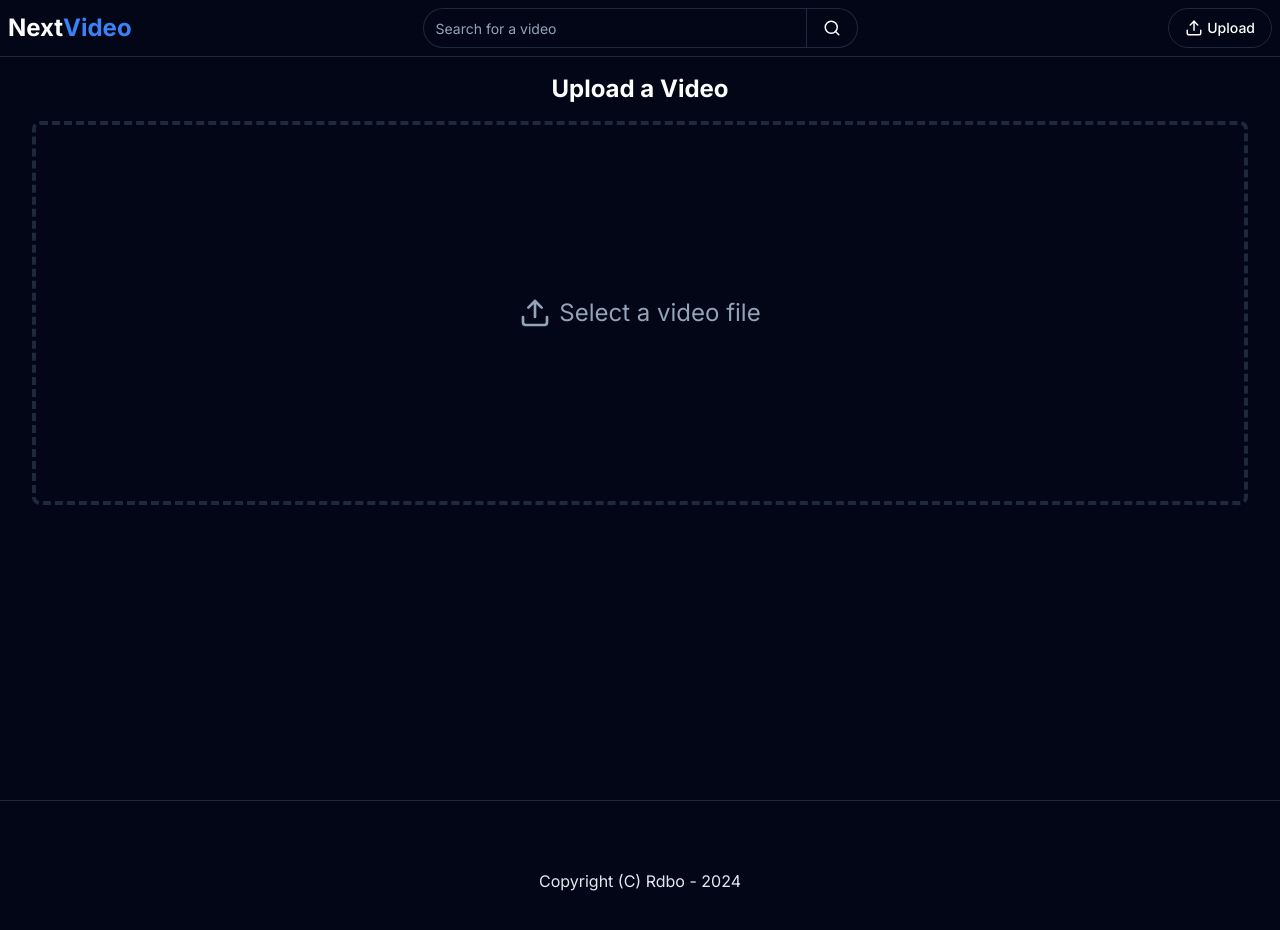
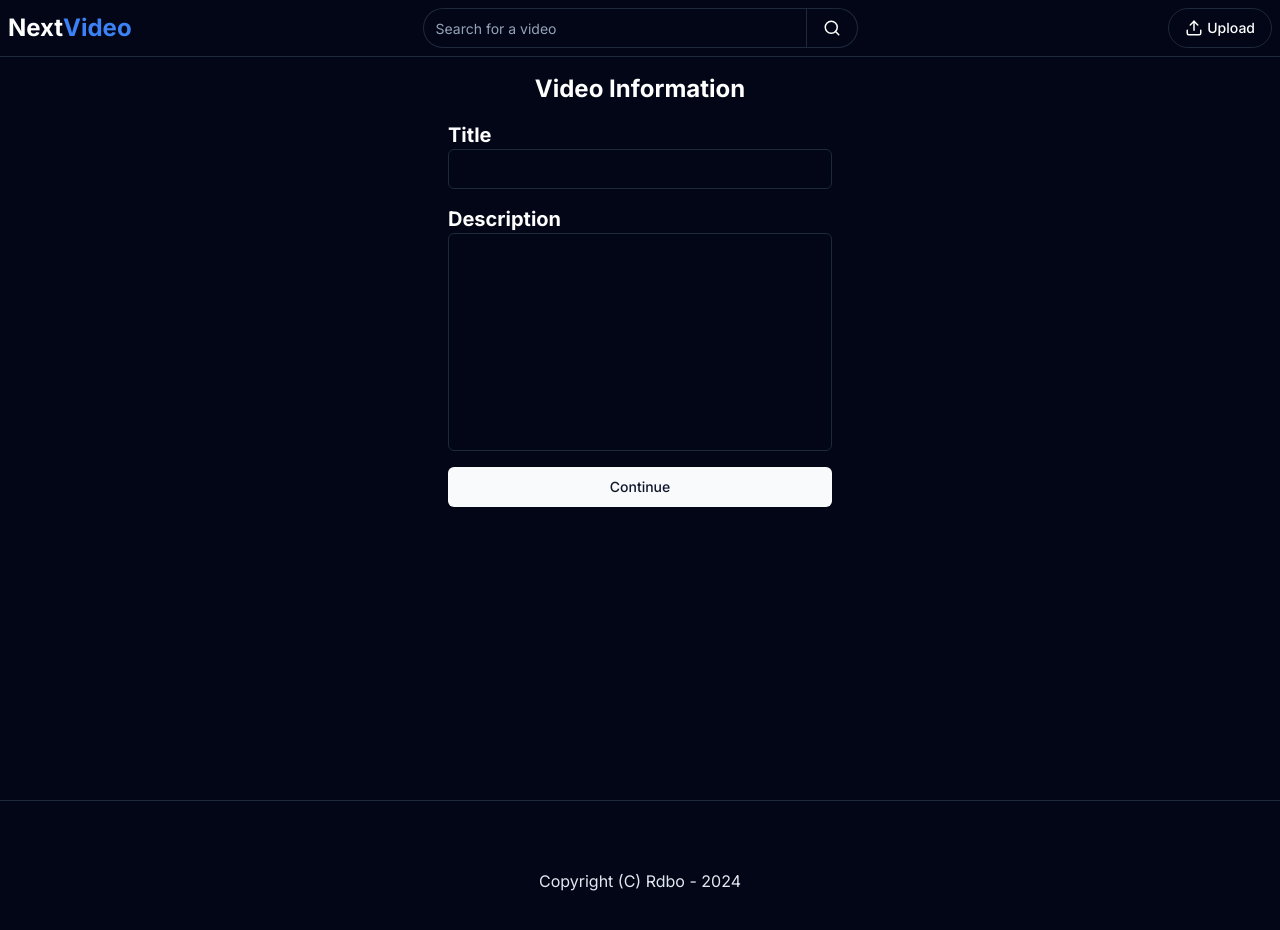
Before and after one commit to rdbo/nextvideo, a Next.js app: page /upload in a window 1280 px wide. Shown: the top 930 px of the page. Built offline with nearby package versions, Linux system fonts and the light colour scheme.

Commit message:
added video information form

```diff
--- a/app/upload/page.tsx
+++ b/app/upload/page.tsx
@@ -1,11 +1,51 @@
 "use client";
 
+import { Button } from "@/components/ui/button";
+import { Input } from "@/components/ui/input";
+import { Label } from "@/components/ui/label";
 import { Progress } from "@/components/ui/progress";
+import { Textarea } from "@/components/ui/textarea";
 import { Upload } from "lucide-react";
-import { useCallback, useState } from "react";
+import { createContext, useCallback, useContext, useRef, useState } from "react";
 import { useDropzone } from "react-dropzone";
 
-export default function UploadPage() {
+interface VideoInfo {
+  name: string;
+  description: string;
+}
+
+interface VideoInfoContextProps {
+  videoInfo: VideoInfo | null;
+  setVideoInfo: React.Dispatch<React.SetStateAction<VideoInfo | null>>;
+}
+
+const VideoInfoContext = createContext<VideoInfoContextProps | null>(null);
+
+function VideoInformation() {
+  const { videoInfo, setVideoInfo } = useContext(VideoInfoContext) as VideoInfoContextProps;
+  const formVideoName = useRef(null);
+
+  const handleFormSubmit = (event: any) => {
+    event.preventDefault();
+  }
+
+  return (
+    <>
+      <h1 className="text-2xl font-bold text-center my-4">Video Information</h1>
+      <div className="flex flex-col items-center">
+      <form onSubmit={handleFormSubmit} className="w-96">
+        <Label htmlFor="name" className="font-bold text-xl">Title</Label>
+        <Input id="name" name="name" ref={formVideoName} className="mb-4" />
+        <Label htmlFor="description" className="font-bold text-xl">Description</Label>
+        <Textarea id="description" name="description" rows={10} className="resize-none" />
+        <Button className="w-full mt-4">Continue</Button>
+      </form>
+      </div>
+    </>
+  );
+}
+
+function UploadVideoFile() {
   const [isUploading, setIsUploading] = useState(false);
   const [uploadProgress, setUploadProgress] = useState(0);
 
@@ -50,3 +90,12 @@ export default function UploadPage() {
     </>
   );
 }
+
+export default function UploadPage() {
+  const [videoInfo, setVideoInfo] = useState<VideoInfo | null>(null);
+  return (
+    <VideoInfoContext.Provider value={{ videoInfo, setVideoInfo }}>
+      {videoInfo ? <UploadVideoFile /> : <VideoInformation />}
+    </VideoInfoContext.Provider>
+  );
+}
--- /dev/null
+++ b/components/ui/label.tsx
@@ -0,0 +1,26 @@
+"use client"
+
+import * as React from "react"
+import * as LabelPrimitive from "@radix-ui/react-label"
+import { cva, type VariantProps } from "class-variance-authority"
+
+import { cn } from "@/lib/utils"
+
+const labelVariants = cva(
+  "text-sm font-medium leading-none peer-disabled:cursor-not-allowed peer-disabled:opacity-70"
+)
+
+const Label = React.forwardRef<
+  React.ElementRef<typeof LabelPrimitive.Root>,
+  React.ComponentPropsWithoutRef<typeof LabelPrimitive.Root> &
+    VariantProps<typeof labelVariants>
+>(({ className, ...props }, ref) => (
+  <LabelPrimitive.Root
+    ref={ref}
+    className={cn(labelVariants(), className)}
+    {...props}
+  />
+))
+Label.displayName = LabelPrimitive.Root.displayName
+
+export { Label }
--- /dev/null
+++ b/components/ui/textarea.tsx
@@ -0,0 +1,24 @@
+import * as React from "react"
+
+import { cn } from "@/lib/utils"
+
+export interface TextareaProps
+  extends React.TextareaHTMLAttributes<HTMLTextAreaElement> {}
+
+const Textarea = React.forwardRef<HTMLTextAreaElement, TextareaProps>(
+  ({ className, ...props }, ref) => {
+    return (
+      <textarea
+        className={cn(
+          "flex min-h-[80px] w-full rounded-md border border-slate-200 bg-white px-3 py-2 text-sm ring-offset-white placeholder:text-slate-500 focus-visible:outline-none focus-visible:ring-2 focus-visible:ring-slate-950 focus-visible:ring-offset-2 disabled:cursor-not-allowed disabled:opacity-50 dark:border-slate-800 dark:bg-slate-950 dark:ring-offset-slate-950 dark:placeholder:text-slate-400 dark:focus-visible:ring-slate-300",
+          className
+        )}
+        ref={ref}
+        {...props}
+      />
+    )
+  }
+)
+Textarea.displayName = "Textarea"
+
+export { Textarea }
--- a/package.json
+++ b/package.json
@@ -9,6 +9,7 @@
     "lint": "next lint"
   },
   "dependencies": {
+    "@radix-ui/react-label": "^2.0.2",
     "@radix-ui/react-progress": "^1.0.3",
     "@radix-ui/react-slot": "^1.0.2",
     "class-variance-authority": "^0.7.0",
```
Also changed, not shown: 1 other file (tests, documents, lock files or other folders).
